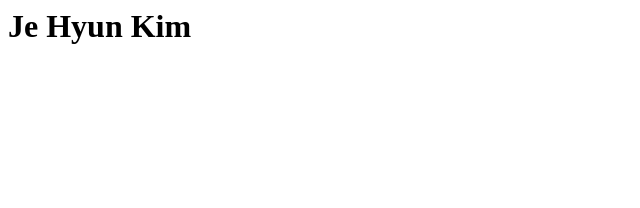
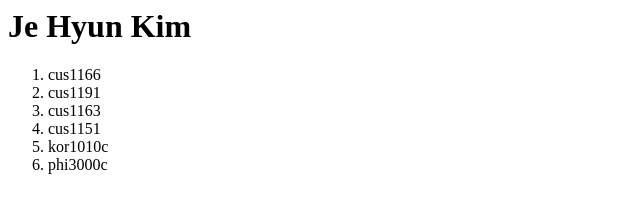
Before and after one commit to jekim18/CUS1166_jekim18_git-test, a plain HTML site: page index.html in a window 1280 px wide. Shown: the whole page, without its empty margins (0-640 px from the left). Drawn offline with Linux system fonts and the light colour scheme.

Commit message:
Add courses to index.html

```diff
--- a/index.html
+++ b/index.html
@@ -1 +1,9 @@
 <h1>Je Hyun Kim</h1>
+<ol>
+  <li>cus1166</li>
+  <li>cus1191</li>
+  <li>cus1163</li>
+  <li>cus1151</li>
+  <li>kor1010c</li>
+  <li>phi3000c</li>
+</ol>
```
